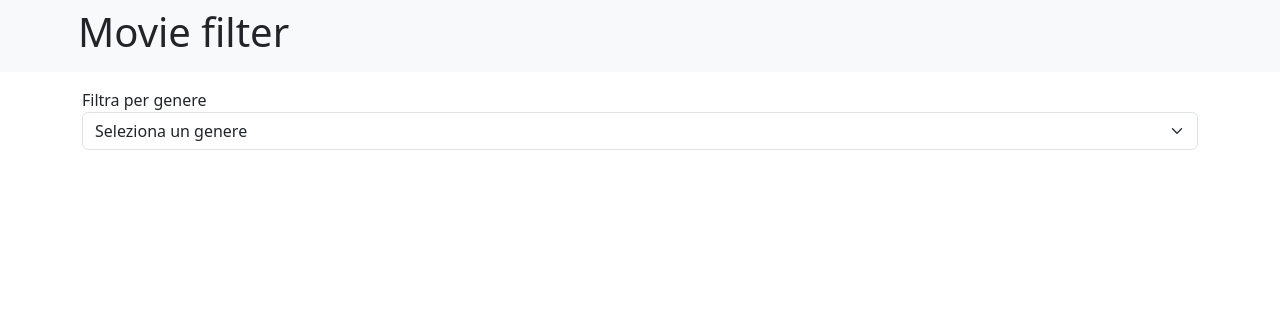
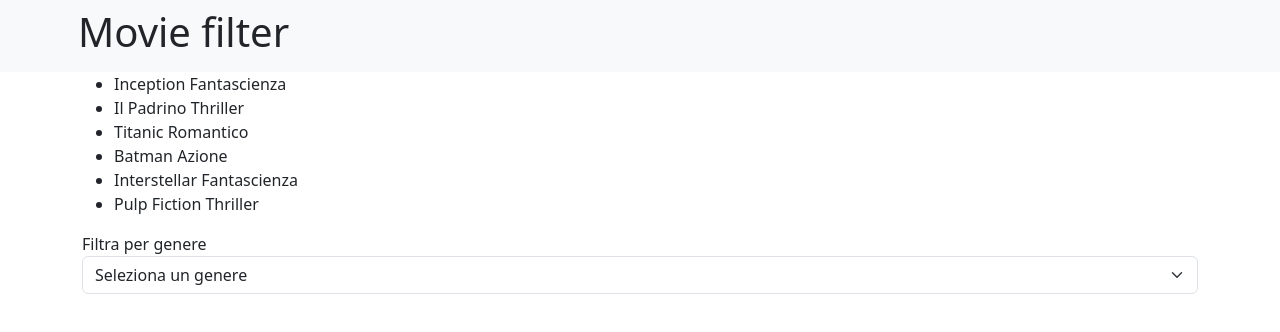
Before and after one commit to valecristiano/react-movie-filter, a React (Vite) app: page / in a window 1280 px wide. Shown: the top 332 px of the page. Built offline with nearby package versions, Linux system fonts and the light colour scheme.

Commit message:
film list fix

```diff
--- a/src/App.jsx
+++ b/src/App.jsx
@@ -25,7 +25,7 @@
   const [genreSelected, setGenreSelected] = useState("");
 
   //lista film filtrata per genere selezionato nella select
-  const filteredFilmList = filmList.filter((film) => film.genre === genreSelected);
+  const filteredFilmList = genreSelected === "" ? filmList : filmList.filter((film) => film.genre === genreSelected);
   console.log("filteredFilmList", filteredFilmList);
 
   return (
@@ -49,7 +49,7 @@
       <section className="container">
         <label htmlFor="genre-selection">Filtra per genere</label>
         <select value={genreSelected} onChange={(e) => setGenreSelected(e.target.value)} id="genre-selection" className="form-select" aria-label="Default select example">
-          <option value="seleziona">Seleziona un genere</option>
+          <option value="">Seleziona un genere</option>
           {genreList.map((genre, index) => (
             <option key={index} value={genre}>
               {genre}
```
